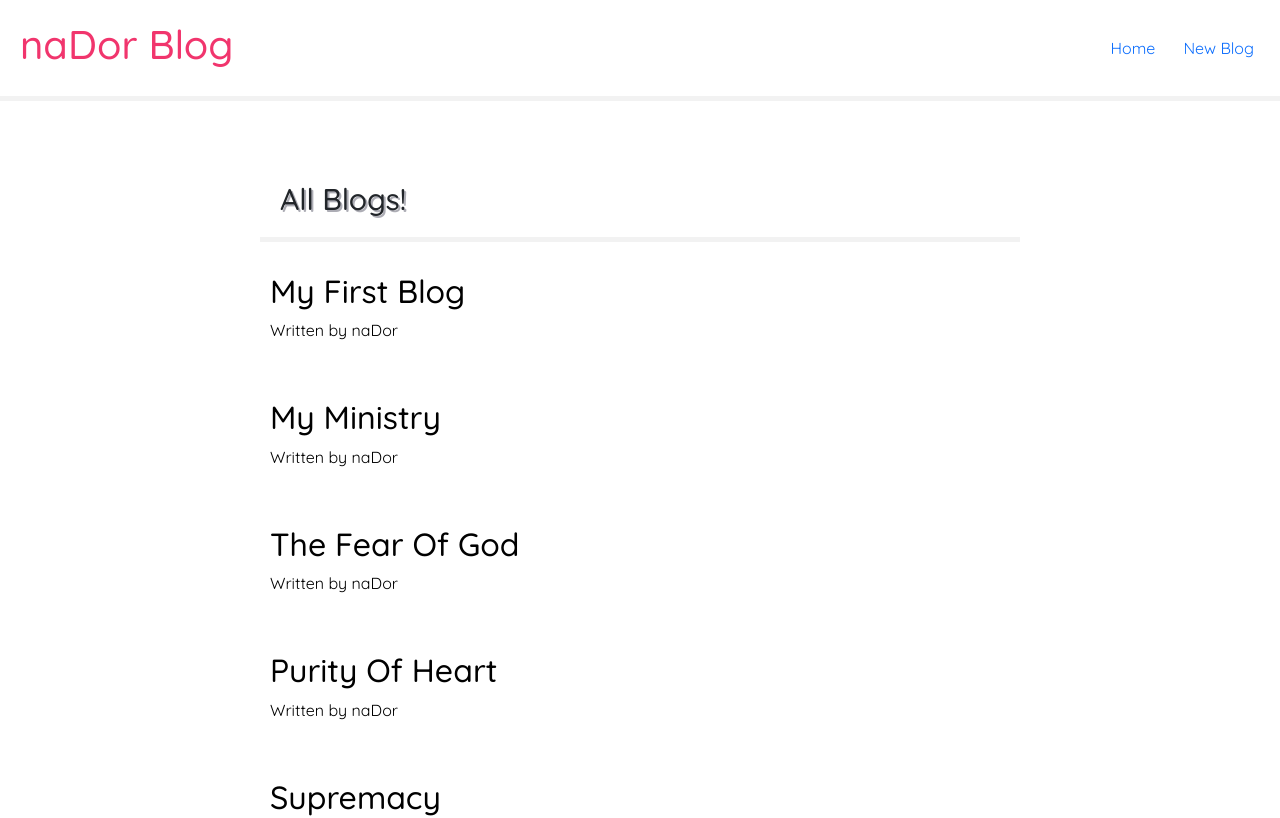
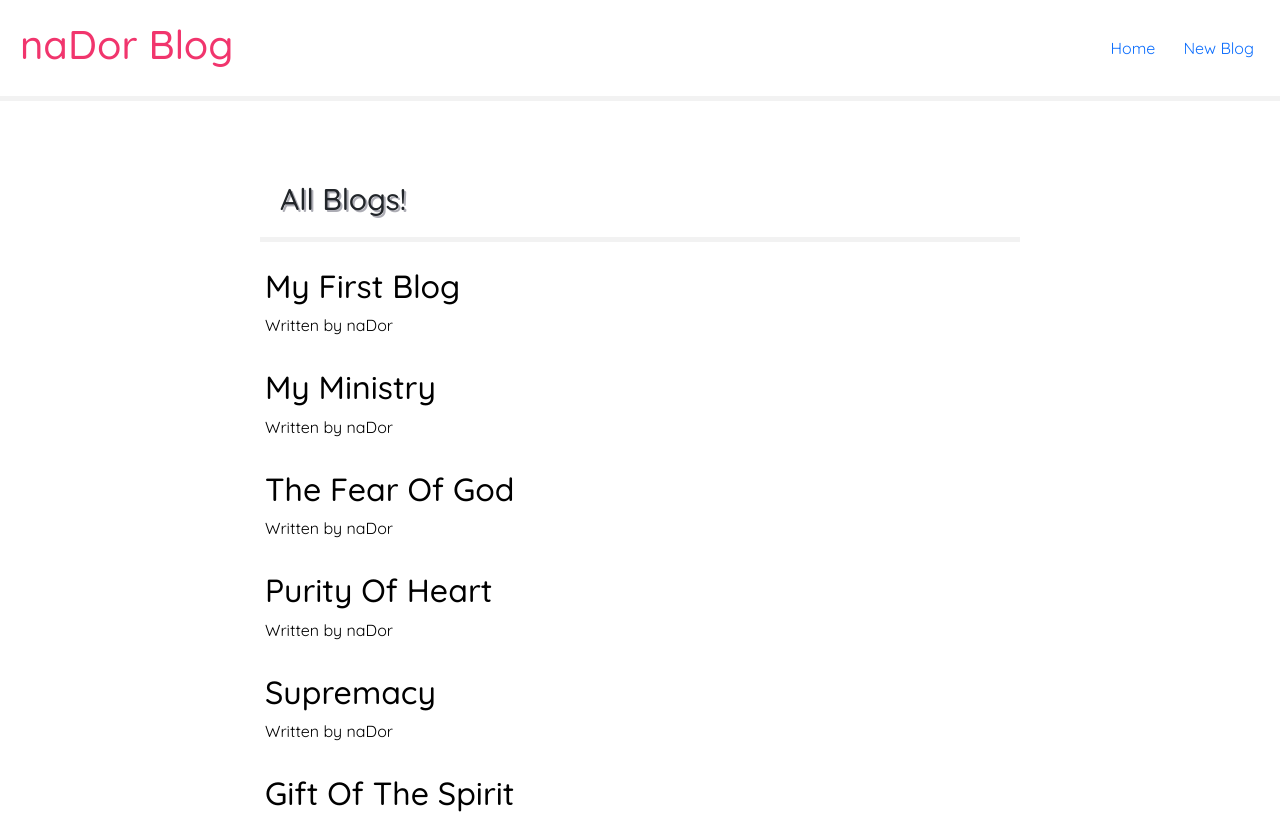
Before and after one commit to sharon5555/naDor-Blog, a React (Create React App) app in the folder nador-blog/: page / in a window 1280 px wide. Shown: the top 818 px of the page. Built offline with nearby package versions, Linux system fonts and the light colour scheme; data requests are answered from the project's data file.

Commit message:
applied useEffect Cleanup

```diff
--- a/nador-blog/src/index.css
+++ b/nador-blog/src/index.css
@@ -44,10 +44,10 @@
   text-shadow: 2px 2px rgba(50,50,70,0.4);
 }
 .blog-preview{
-  padding: 10px;
+  padding: 5px;
   max-width: 400px;
   margin: 0;
-  margin-bottom: 20px;
+  margin-bottom: 5px;
   color: black;
   background-color: white;
 }
--- a/nador-blog/src/useFetch.js
+++ b/nador-blog/src/useFetch.js
@@ -7,8 +7,10 @@ const useFetch = (url) => {
     const [error, setError] = useState(null);
 
     useEffect(() =>{
+        const abortCont = new AbortController();
+
         setTimeout(() => {
-            fetch(url)
+            fetch(url, { signal: abortCont.signal })
             .then(res => {
                 if(!res.ok) {
                     throw Error('could not fetch the data');
@@ -22,10 +24,16 @@ const useFetch = (url) => {
 
             })
             .catch(err => {
-            setIsPending(false);
+                if(err.name === 'AbortError') {
+                    console.log('fetch aborted')
+                } else {
+                    setIsPending(false);
             setError(err.message);
-        })
+                }
+            })
         }, 1000);
+
+        return () => abortCont.abort();
 
     }, [url]);
 
```
